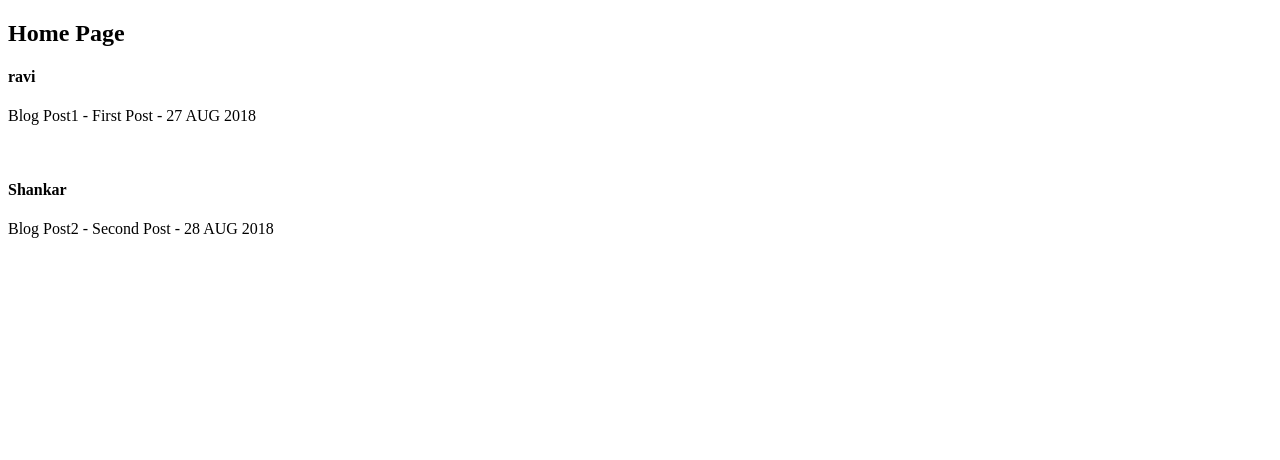
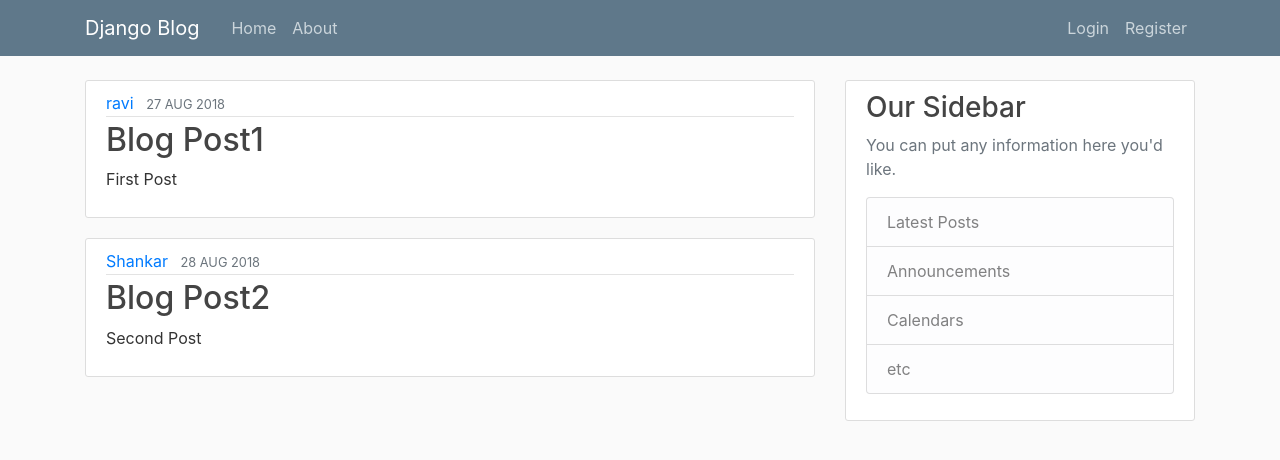
Before and after one commit to bukkitla/new_blog, a Django app: page / in a window 1280 px wide. Shown: the top 460 px of the page. Run offline with Django 3.2, Linux system fonts and the light colour scheme; some libraries are stand-ins or nearby versions.

Commit message:
Added Basehtml and static files

```diff
--- /dev/null
+++ b/blog/static/blog/main.css
@@ -0,0 +1,84 @@
+body {
+  background: #fafafa;
+  color: #333333;
+  margin-top: 5rem;
+}
+
+h1, h2, h3, h4, h5, h6 {
+  color: #444444;
+}
+
+ul {
+  margin: 0;
+}
+
+.bg-steel {
+  background-color: #5f788a;
+}
+
+.site-header .navbar-nav .nav-link {
+  color: #cbd5db;
+}
+
+.site-header .navbar-nav .nav-link:hover {
+  color: #ffffff;
+}
+
+.site-header .navbar-nav .nav-link.active {
+  font-weight: 500;
+}
+
+.content-section {
+  background: #ffffff;
+  padding: 10px 20px;
+  border: 1px solid #dddddd;
+  border-radius: 3px;
+  margin-bottom: 20px;
+}
+
+.article-title {
+  color: #444444;
+}
+
+a.article-title:hover {
+  color: #428bca;
+  text-decoration: none;
+}
+
+.article-content {
+  white-space: pre-line;
+}
+
+.article-img {
+  height: 65px;
+  width: 65px;
+  margin-right: 16px;
+}
+
+.article-metadata {
+  padding-bottom: 1px;
+  margin-bottom: 4px;
+  border-bottom: 1px solid #e3e3e3
+}
+
+.article-metadata a:hover {
+  color: #333;
+  text-decoration: none;
+}
+
+.article-svg {
+  width: 25px;
+  height: 25px;
+  vertical-align: middle;
+}
+
+.account-img {
+  height: 125px;
+  width: 125px;
+  margin-right: 20px;
+  margin-bottom: 16px;
+}
+
+.account-heading {
+  font-size: 2.5rem;
+}
--- /dev/null
+++ b/blog/templates/blog/base.html
@@ -0,0 +1,49 @@
+{% load static %}
+<html lang="en">
+<head>
+    <meta charset="utf-8">
+    <meta name="viewport" content="width=device-width, initial-scale=1, shrink-to-fit=no">
+
+    <!-- Bootstrap CSS -->
+    <link rel="stylesheet" href="https://maxcdn.bootstrapcdn.com/bootstrap/4.0.0/css/bootstrap.min.css" integrity="sha384-Gn5384xqQ1aoWXA+058RXPxPg6fy4IWvTNh0E263XmFcJlSAwiGgFAW/dAiS6JXm" crossorigin="anonymous">
+
+    <link rel="stylesheet" type="text/css" href="{% static 'blog/main.css' %}">
+
+    {% if title %}
+    <title>DjangoBlog-{{title}}</title>
+    {% else %}
+    <title>DjangoBlog</title>
+    {% endif %}
+</head>
+<body>
+
+    {% include "blog/navigationbar.html" %}
+
+<main role="main" class="container">
+  <div class="row">
+    <div class="col-md-8">
+      {% block content %}{% endblock %}
+    </div>
+    <div class="col-md-4">
+      <div class="content-section">
+        <h3>Our Sidebar</h3>
+        <p class='text-muted'>You can put any information here you'd like.
+          <ul class="list-group">
+            <li class="list-group-item list-group-item-light">Latest Posts</li>
+            <li class="list-group-item list-group-item-light">Announcements</li>
+            <li class="list-group-item list-group-item-light">Calendars</li>
+            <li class="list-group-item list-group-item-light">etc</li>
+          </ul>
+        </p>
+      </div>
+    </div>
+  </div>
+</main>
+
+
+
+<script src="https://code.jquery.com/jquery-3.2.1.slim.min.js" integrity="sha384-KJ3o2DKtIkvYIK3UENzmM7KCkRr/rE9/Qpg6aAZGJwFDMVNA/GpGFF93hXpG5KkN" crossorigin="anonymous"></script>
+    <script src="https://cdnjs.cloudflare.com/ajax/libs/popper.js/1.12.9/umd/popper.min.js" integrity="sha384-ApNbgh9B+Y1QKtv3Rn7W3mgPxhU9K/ScQsAP7hUibX39j7fakFPskvXusvfa0b4Q" crossorigin="anonymous"></script>
+    <script src="https://maxcdn.bootstrapcdn.com/bootstrap/4.0.0/js/bootstrap.min.js" integrity="sha384-JZR6Spejh4U02d8jOt6vLEHfe/JQGiRRSQQxSfFWpi1MquVdAyjUar5+76PVCmYl" crossorigin="anonymous"></script>
+</body>
+</html>
--- a/blog/templates/blog/home.html
+++ b/blog/templates/blog/home.html
@@ -1,27 +1,19 @@
-<!DOCTYPE html>
-<html lang="en">
-<head>
-    <meta charset="UTF-8">
+{% extends "blog/base.html" %}
 
-    {% if title %}
-    <title>DjangoBlog-{{title}}</title>
-    {% else %}
-    <title>DjangoBlog</title>
-    {% endif %}
-
-
-</head>
-<body>
-<h2>Home Page</h2>
 {% block content %}
 
 {% for post in posts %}
 
-<h4>{{post.author}}</h4>
-<p>{{post.title}} - {{post.content}} - {{post.date_posted}}</p>
-<br>
+<article class="media content-section">
+  <div class="media-body">
+    <div class="article-metadata">
+      <a class="mr-2" href="#">{{ post.author }}</a>
+      <small class="text-muted">{{ post.date_posted }}</small>
+    </div>
+    <h2><a class="article-title" href="#">{{ post.title }}</a></h2>
+    <p class="article-content">{{ post.content }}</p>
+  </div>
+</article>
 {% endfor %}
 
 {% endblock %}
-</body>
-</html>
--- /dev/null
+++ b/blog/templates/blog/navigationbar.html
@@ -0,0 +1,21 @@
+<header class="site-header">
+  <nav class="navbar navbar-expand-md navbar-dark bg-steel fixed-top">
+    <div class="container">
+      <a class="navbar-brand mr-4" href="{% url 'blog-home' %}">Django Blog</a>
+      <button class="navbar-toggler" type="button" data-toggle="collapse" data-target="#navbarToggle" aria-controls="navbarToggle" aria-expanded="false" aria-label="Toggle navigation">
+      <span class="navbar-toggler-icon"></span>
+      </button>
+      <div class="collapse navbar-collapse" id="navbarToggle">
+        <div class="navbar-nav mr-auto">
+          <a class="nav-item nav-link" href="{% url 'blog-home' %}">Home</a>
+          <a class="nav-item nav-link" href="{% url 'blog-about' %}">About</a>
+        </div>
+        <!-- Navbar Right Side -->
+        <div class="navbar-nav">
+          <a class="nav-item nav-link" href="#">Login</a>
+          <a class="nav-item nav-link" href="#">Register</a>
+        </div>
+      </div>
+    </div>
+  </nav>
+</header>
--- a/blog/urls.py
+++ b/blog/urls.py
@@ -1,6 +1,6 @@
 from django.urls import path
 from . import views
 urlpatterns = [
-    path('', views.home,name='blog-name'),
+    path('', views.home,name='blog-home'),
     path('about/', views.about,name='blog-about'),
 ]
--- a/blog/views.py
+++ b/blog/views.py
@@ -22,4 +22,4 @@ def home(request):
     return render(request,'blog/home.html',context=context)
 
 def about(request):
-    return render(request,'blog/home.html')
+    return render(request,'blog/about.html')
```
Also changed, not shown: blog/templates/blog/about.html (+6 -14 lines).
